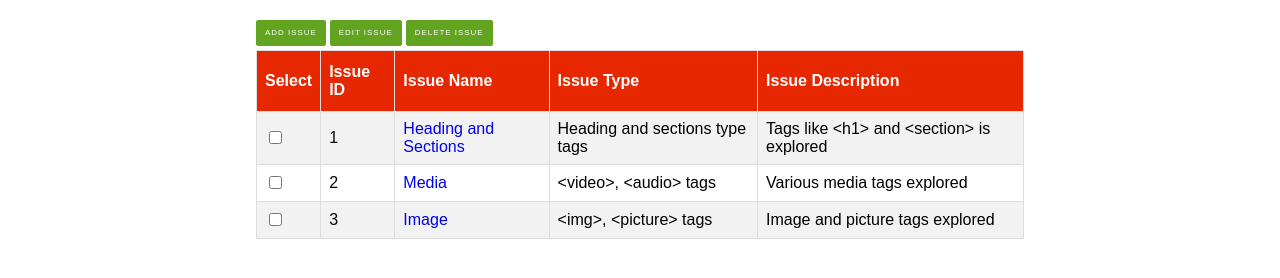
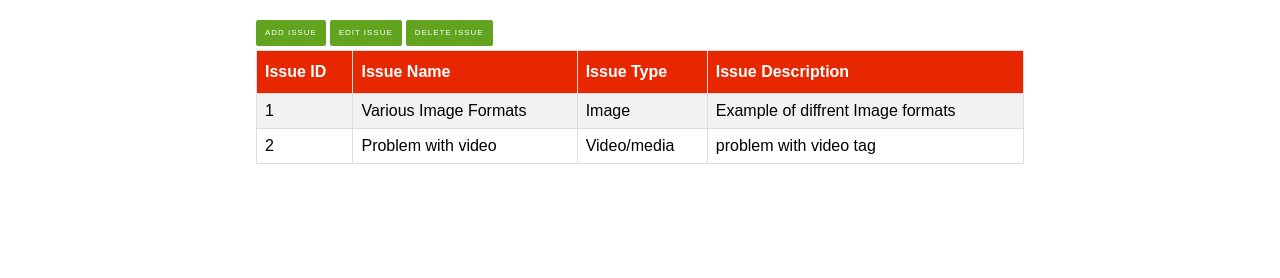
Before and after one commit to sapanspatel/turtle, a plain HTML site: page public/main.html in a window 1280 px wide. Shown: the part 48-326 px from the top of the page. Drawn offline with Linux system fonts and the light colour scheme.

Commit message:
step_1_list_memory

```diff
--- a/public/main.html
+++ b/public/main.html
@@ -7,7 +7,7 @@
     <title>Main page</title>
     <link rel="stylesheet" href="css/nav-style.css" type="text/css">
     <link rel="stylesheet" href="css/print.css" type="text/css" media="print">
-
+    <script type="text/javascript" src="scripts/message.js"></script>
     <script>
         function hide(){
             if(document.getElementById("hidethis").style.display=="none"){
@@ -19,7 +19,7 @@
         }
     </script>
 </head>
-<body>
+<body onload="issueInfo();">
     <header class="header affix">
         <div class="branding">
             <img class="logo" src="images/turtle (1).png">
@@ -38,7 +38,8 @@
                 <button class="btn login-btn" type="submit" onclick="hide();"> DELETE ISSUE </button>
             </form>
 
-            <table class="issue-table" >
+            <table class="issue-table" id="issue-table" >
+                <!--
                 <tr>
                     <th>Select</th>
                     <th> Issue ID </th>
@@ -69,7 +70,10 @@
                     <td> &ltimg>, &ltpicture> tags </td>
                     <td> Image and picture tags explored </td>
                 </tr>
+                -->
 
+
+                </table>
             </table>
         </main>
 </body>
--- /dev/null
+++ b/public/scripts/message.js
@@ -0,0 +1,33 @@
+var data =[
+    {
+        "title":"Various Image Formats",
+        "type":"Image",
+        "detail":"Example of diffrent Image formats"
+    },
+    {
+        "title":"Problem with video",
+        "type":"Video/media",
+        "detail":"problem with video tag"
+    }
+];
+
+function issueInfo(){
+    var html = "<table border='1|1'>";
+    html+="<tr>";
+    html+="<th> Issue ID </th>";
+    html+="<th> Issue Name </th>";
+    html+="<th> Issue Type </th>";
+    html+="<th> Issue Description</th>";
+    html+="</tr>";
+    for (var i = 0; i < data.length; i++) {
+    html+="<tr>";
+    html+="<td>"+(i+1)+"</td>";
+    html+="<td>"+data[i].title+"</td>";
+    html+="<td>"+data[i].type+"</td>";
+    html+="<td>"+data[i].detail+"</td>";
+
+    html+="</tr>";
+    }
+    html+="</table>";
+    document.getElementById("issue-table").innerHTML = html;
+}
```
Also changed, not shown: public/addIssue.html (+6 -6 lines), public/test.html (+2 -9 lines).
